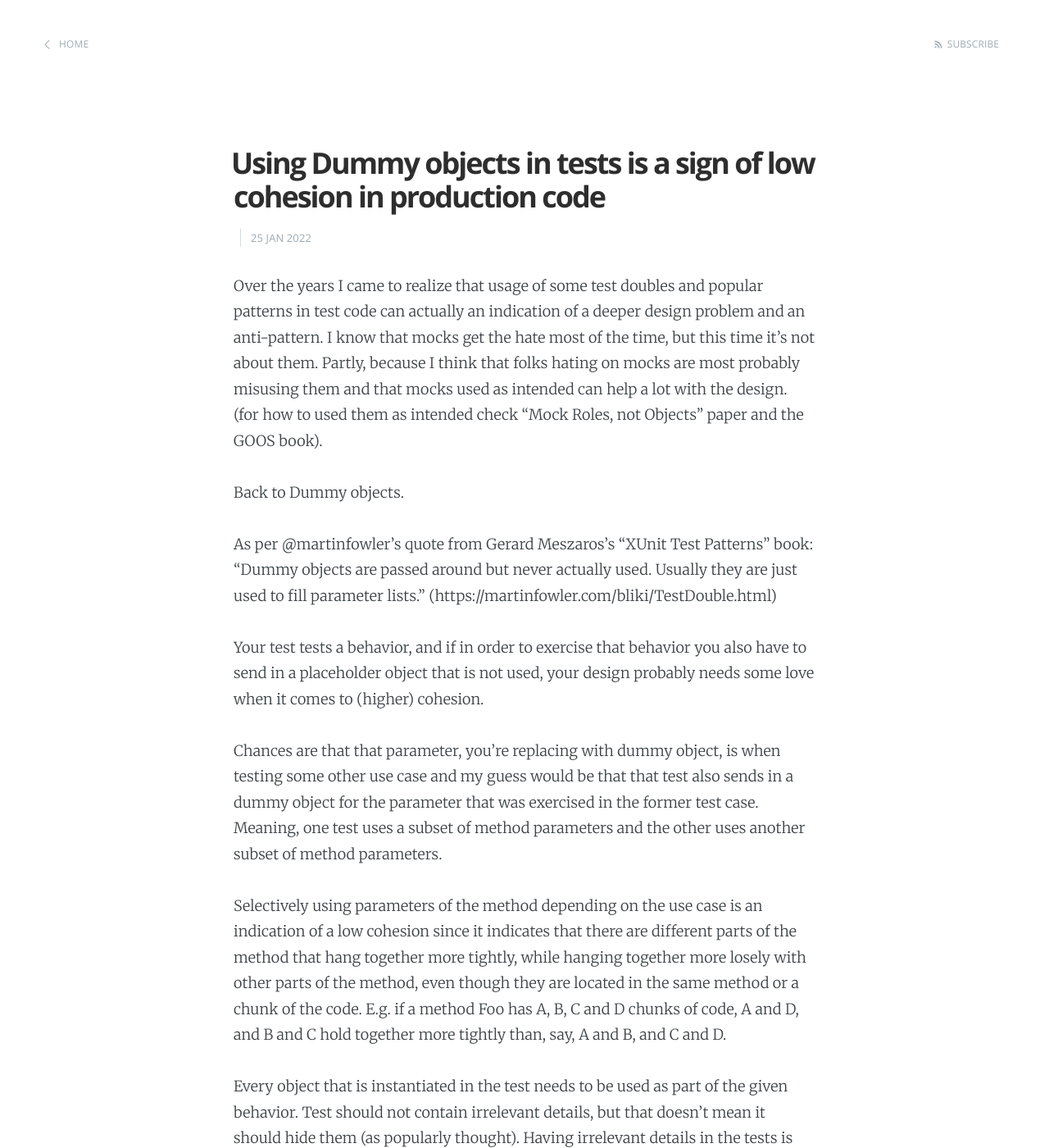
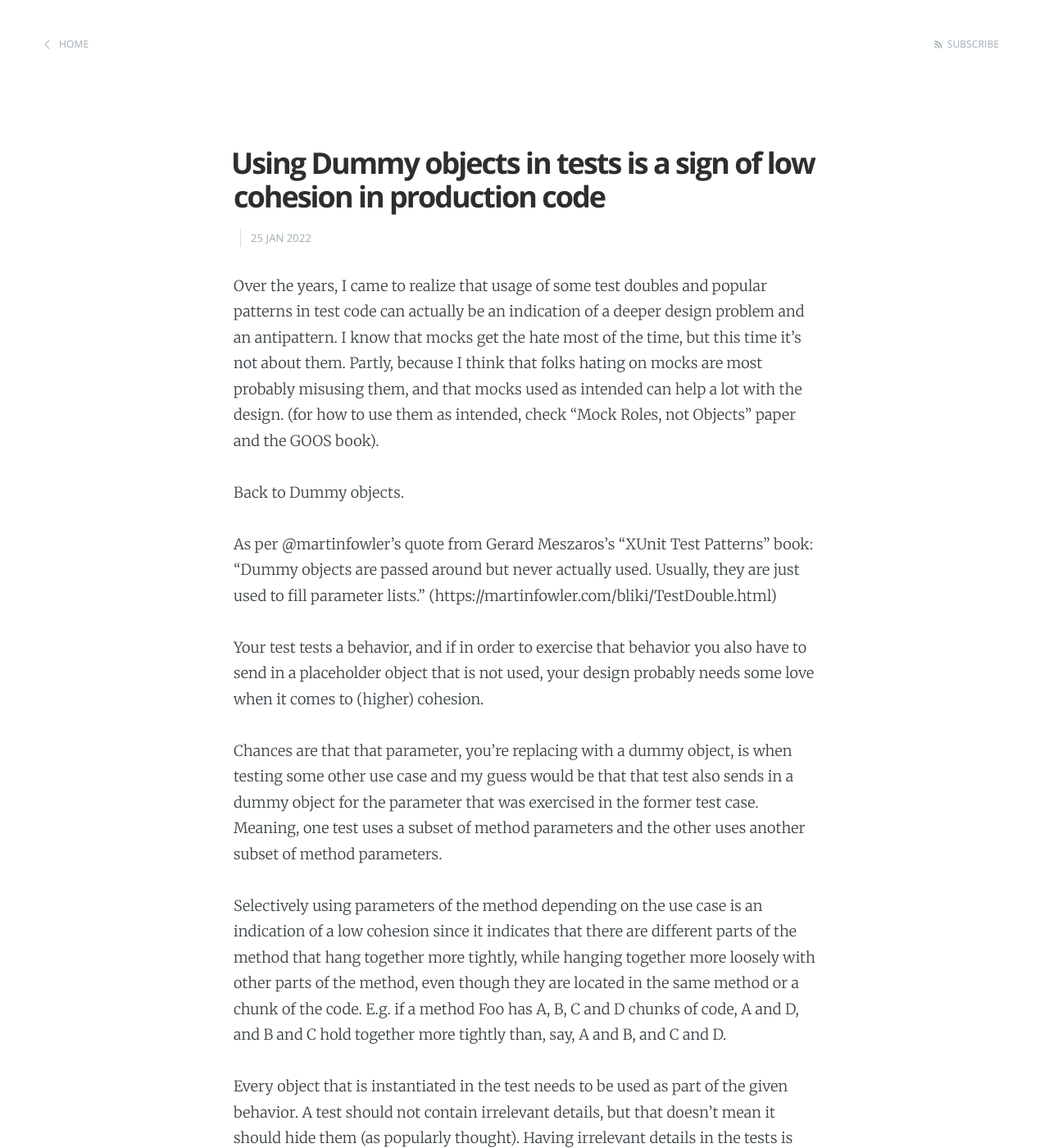
Before and after one commit to dragan-stepanovic/dragan-stepanovic.github.io, a Jekyll site: the page built from _posts/2022-01-25-test-doubles-low-cohesion.md, in a window 1280 px wide and 1400 px high. Shown: the whole window at 82% size. Built offline with Jekyll 4.4.1, drawn with Linux system fonts in a browser that asks for light colours; our own code applies the rules of GitHub Pages for plain Markdown files; comment, search, counter and statistics services are not loaded; some of the changed text lies outside the part shown.

Commit message:
Update 2022-01-25-test-doubles-low-cohesion.md

```diff
--- a/_posts/2022-01-25-test-doubles-low-cohesion.md
+++ b/_posts/2022-01-25-test-doubles-low-cohesion.md
@@ -2,24 +2,23 @@
 title: Using Dummy objects in tests is a sign of low cohesion in production code
 ---
 
-
-Over the years I came to realize that usage of some test doubles and popular patterns in test code can actually an indication of a deeper design problem and an anti-pattern. I know that mocks get the hate most of the time, but this time it's not about them. Partly, because I think that folks hating on mocks are most probably misusing them and that mocks used as intended can help a lot with the design. (for how to used them as intended check "Mock Roles, not Objects" paper and the GOOS book).
+Over the years, I came to realize that usage of some test doubles and popular patterns in test code can actually be an indication of a deeper design problem and an antipattern. I know that mocks get the hate most of the time, but this time it's not about them. Partly, because I think that folks hating on mocks are most probably misusing them, and that mocks used as intended can help a lot with the design. (for how to use them as intended, check "Mock Roles, not Objects" paper and the GOOS book).
 
 Back to Dummy objects.
 
 As per @martinfowler's quote from Gerard Meszaros's "XUnit Test Patterns" book:
-"Dummy objects are passed around but never actually used. Usually they are just used to fill parameter lists."
+"Dummy objects are passed around but never actually used. Usually, they are just used to fill parameter lists."
 (https://martinfowler.com/bliki/TestDouble.html)
 
 Your test tests a behavior, and if in order to exercise that behavior you also have to send in a placeholder object that is not used, your design probably needs some love when it comes to (higher) cohesion.
 
 
-Chances are that that parameter, you're replacing with dummy object, is when testing some other use case and my guess would be that that test also sends in a dummy object for the parameter that was exercised in the former test case. Meaning, one test uses a subset of method parameters and the other uses another subset of method parameters.
+Chances are that that parameter, you're replacing with a dummy object, is when testing some other use case and my guess would be that that test also sends in a dummy object for the parameter that was exercised in the former test case. Meaning, one test uses a subset of method parameters and the other uses another subset of method parameters.
 
-Selectively using parameters of the method depending on the use case is an indication of a low cohesion since it indicates that there are different parts of the method that hang together more tightly, while hanging together more losely with other parts of the method, even though they are located in the same method or a chunk of the code.
+Selectively using parameters of the method depending on the use case is an indication of a low cohesion since it indicates that there are different parts of the method that hang together more tightly, while hanging together more loosely with other parts of the method, even though they are located in the same method or a chunk of the code.
 E.g. if a method Foo has A, B, C and D chunks of code, A and D, and B and C hold together more tightly than, say, A and B, and C and D.
 
 Every object that is instantiated in the test needs to be used as part of the given behavior.
-Test should not contain irrelevant details, but that doesn't mean it should hide them (as popularly thought).
+A test should not contain irrelevant details, but that doesn't mean it should hide them (as popularly thought).
 Having irrelevant details in the tests is less a problem for the test and more of a problem for the design of the production code.
 When a test invokes a behavior, I expect to see all passed parameters being relevant for the test. Thus, instead of using dummy objects, redesign the code (probably split the method) to increase the cohesiveness so that you don't have to use them.
```
